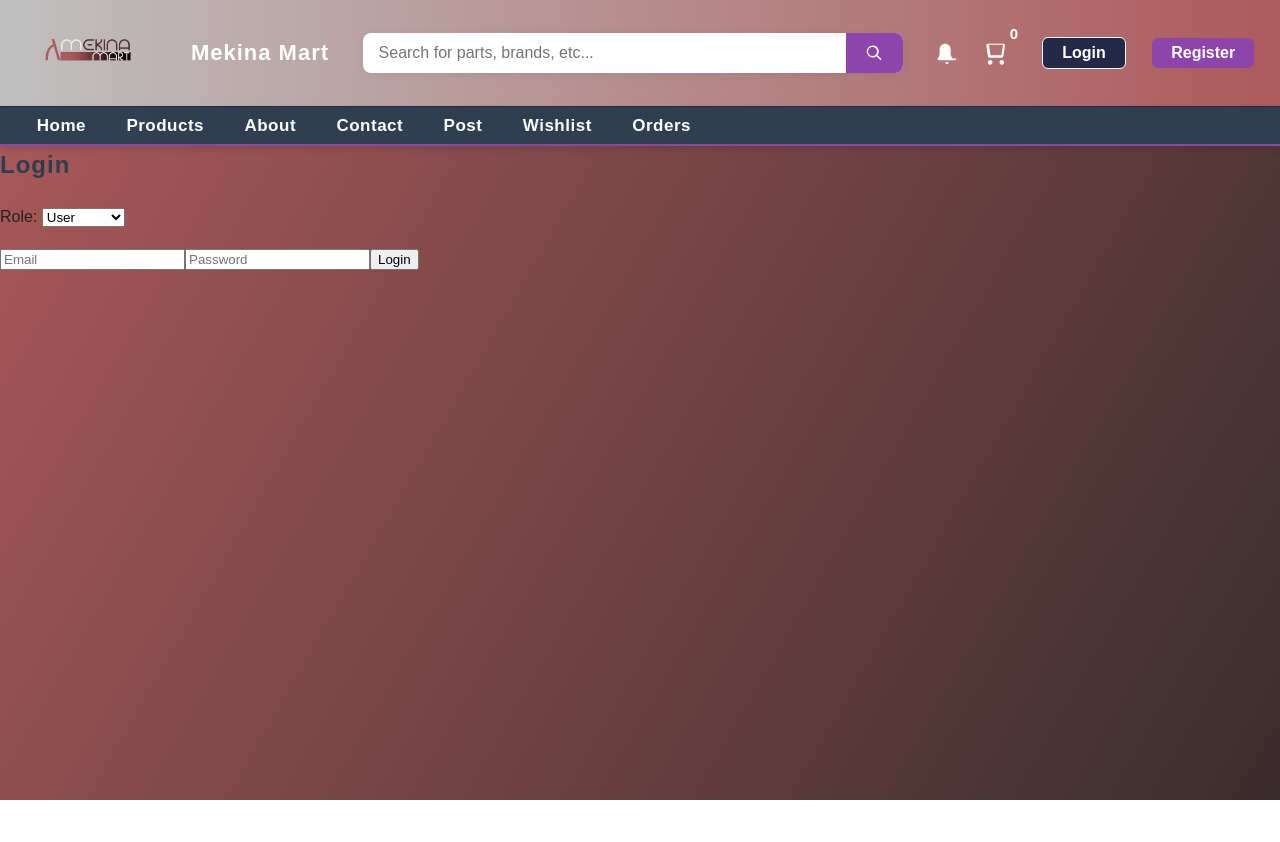
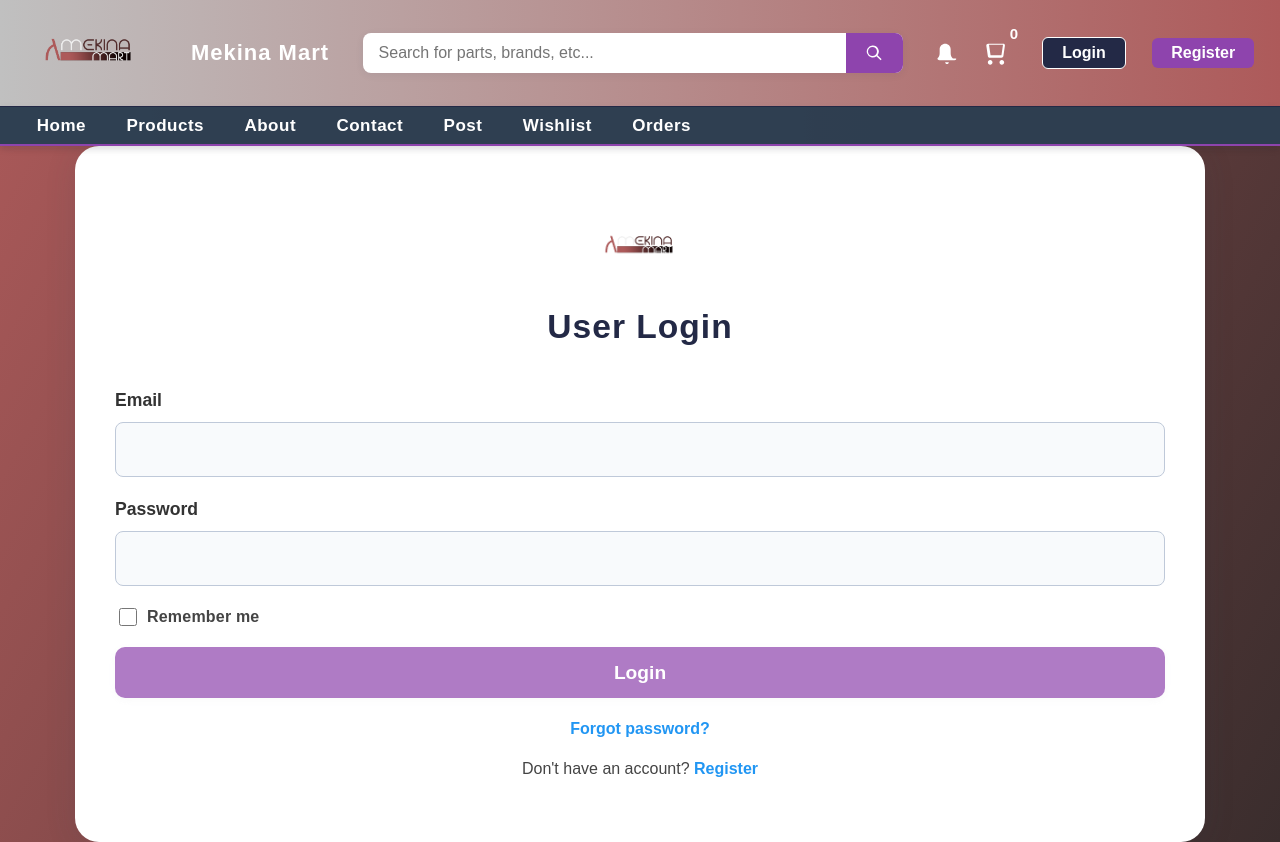
Before and after one commit to Gift5848/gethub222, a React (Create React App) app in the folder frontend/: page /login in a window 1280 px wide. Before the commit the page ends 800 px from the top, so only its background shows below. Built offline with nearby package versions, Linux system fonts and the light colour scheme.

Commit message:
Update .env, _redirects, and CORS for Netlify/Heroku connectivity troubleshooting

```diff
--- a/frontend/src/App.js
+++ b/frontend/src/App.js
@@ -25,7 +25,6 @@ import ShopRegister from './pages/ShopRegister'; // Import ShopRegister page
 import DeliveryOrderDetails from './pages/DeliveryOrderDetails'; // Import DeliveryOrderDetails page
 import ChatInbox from './pages/ChatInbox'; // Import ChatInbox page
 import PaymentSuccess from './pages/PaymentSuccess'; // Import PaymentSuccess page
-import LoginPage from './pages/LoginPage'; // Import LoginPage
 import './styles/main.css';
 
 // SlideBarModal component (no drag logic, just a visible bar)
@@ -188,7 +187,7 @@ function App() {
         <Route path="/orders" element={<RequireAuth><Orders /></RequireAuth>} />
         <Route path="/delivery-login" element={<DeliveryLogin />} />
         <Route path="/delivery" element={<ProtectedDeliveryDashboard />} />
-        <Route path="/login" element={<LoginPage />} />
+        <Route path="/login" element={<Auth />} />
         <Route path="/order-confirmation" element={
           <RequireOrderInfo>
             <OrderConfirmation />
--- a/frontend/src/pages/LoginPage.js
+++ /dev/null
@@ -1,74 +0,0 @@
-import React, { useState } from 'react';
-import axios from 'axios';
-import { useNavigate } from 'react-router-dom';
-
-const LoginPage = () => {
-  const [role, setRole] = useState('user');
-  const [form, setForm] = useState({ username: '', password: '' });
-  const [error, setError] = useState('');
-  const navigate = useNavigate();
-
-  const handleChange = e => {
-    setForm({ ...form, [e.target.name]: e.target.value });
-  };
-
-  const handleLogin = async e => {
-    e.preventDefault();
-    setError('');
-    let endpoint = '/api/auth/login';
-    let payload = { ...form };
-    if (role === 'admin') {
-      endpoint = '/api/auth/admin/login';
-      payload = { username: form.username, password: form.password };
-    } else {
-      payload = { email: form.username, password: form.password };
-    }
-    if (role === 'subadmin') endpoint = '/api/auth/login';
-    try {
-      const res = await axios.post(endpoint, payload);
-      localStorage.setItem('token', res.data.token);
-      localStorage.setItem('user', JSON.stringify(res.data.user));
-      if (role === 'admin') navigate('/admin');
-      else if (role === 'subadmin') navigate('/subadmin-dashboard');
-      else navigate('/');
-    } catch (err) {
-      setError(err.response?.data?.message || 'Login failed');
-    }
-  };
-
-  return (
-    <div className="login-page-container">
-      <h2>Login</h2>
-      <div style={{ marginBottom: 16 }}>
-        <label htmlFor="role">Role: </label>
-        <select id="role" value={role} onChange={e => setRole(e.target.value)}>
-          <option value="user">User</option>
-          <option value="subadmin">Subadmin</option>
-          <option value="admin">Admin</option>
-        </select>
-      </div>
-      <form onSubmit={handleLogin} className="login-form">
-        <input
-          type="text"
-          name="username"
-          placeholder={role === 'admin' ? 'Username' : 'Email'}
-          value={form.username}
-          onChange={handleChange}
-          required
-        />
-        <input
-          type="password"
-          name="password"
-          placeholder="Password"
-          value={form.password}
-          onChange={handleChange}
-          required
-        />
-        <button type="submit">Login</button>
-      </form>
-      {error && <div className="login-error">{error}</div>}
-    </div>
-  );
-};
-
-export default LoginPage;
```
